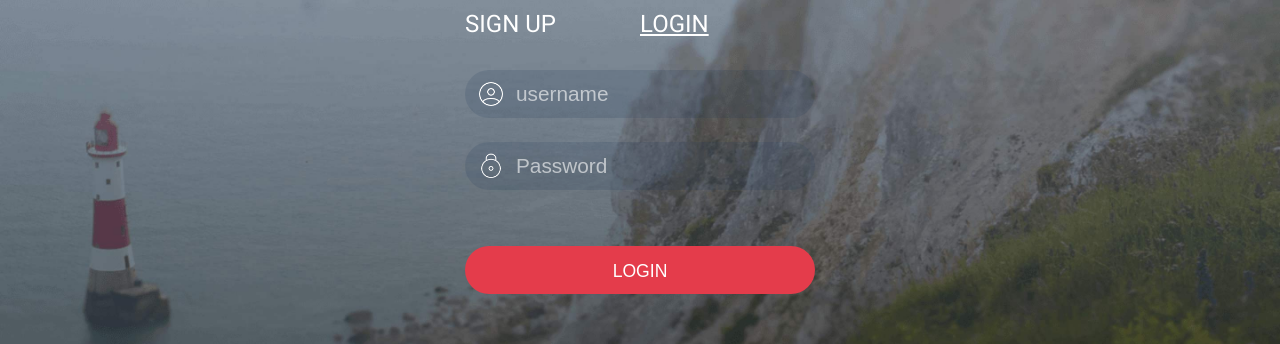
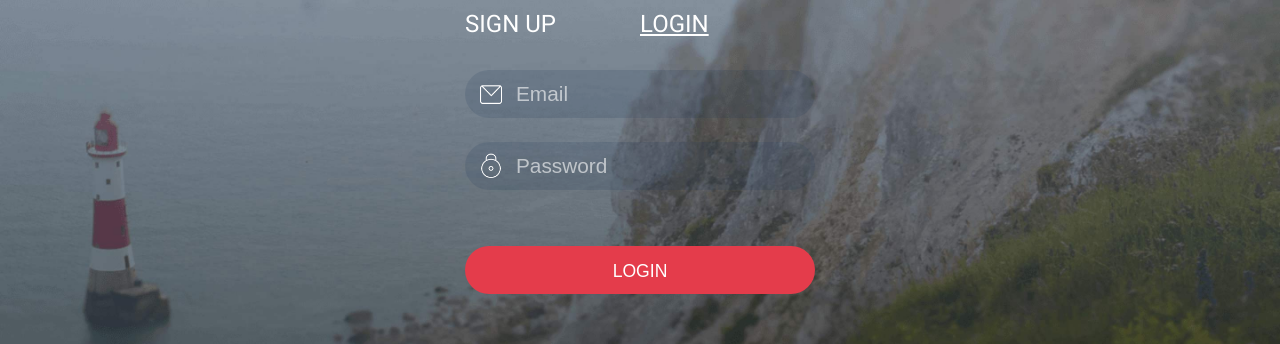
Before and after one commit to kurtpetrek/reactor-ap-test, a React (Create React App) app: page /login in a window 1280 px wide. Shown: the part 272-616 px from the top of the page. Built offline with nearby package versions, Linux system fonts and the light colour scheme; the HTML template or start-up script is replaced by a standard one.

Commit message:
Creates basic login logic.

```diff
--- a/src/components/Login.js
+++ b/src/components/Login.js
@@ -1,17 +1,70 @@
 import React, { Component } from "react";
 import styled from "styled-components";
+import axios from "axios";
 
 import EntryInput from "./EntryInput";
 import EntryButton from "./EntryButton";
 
+const ErrorText = styled.p`
+  color: white;
+`;
+
 export default class Login extends Component {
+  constructor(props) {
+    super(props);
+    this.state = {
+      loggedIn: false,
+      error: "",
+      token: ""
+    };
+  }
+
+  handleLogin = e => {
+    e.preventDefault();
+    const formData = new FormData();
+    const form = e.target;
+    for (var i = 0; i < form.elements.length; i++) {
+      let el = form.elements[i];
+      if (el.name && el.value) {
+        formData.append(el.name, el.value);
+      }
+    }
+
+    axios({
+      method: "post",
+      url: "http://dev3.apppartner.com/Reactors/scripts/user-login.php",
+      data: formData
+    })
+      .then(res => {
+        this.setState(prevState => {
+          prevState.loggedIn = true;
+          prevState.error = "";
+          return prevState;
+        });
+        console.log(res);
+      })
+      .catch(error => {
+        console.log(error.response);
+        error = error.response;
+        this.setState(prevState => {
+          prevState.error = error.data.message;
+          return prevState;
+        });
+      });
+  };
+
   render() {
-    return (
-      <form>
-        <EntryInput type="text" name="username" placeholder="username" image="./images/ic-username.png" />
-        <EntryInput type="password" name="password" placeholder="Password" image="./images/ic-password.png" />
-        <EntryButton>Login</EntryButton>
-      </form>
-    );
+    if (!this.state.loggedIn) {
+      return (
+        <form onSubmit={this.handleLogin}>
+          <ErrorText>{this.state.error}</ErrorText>
+          <EntryInput required type="email" name="email" placeholder="Email" image="./images/ic-email.png" />
+          <EntryInput required type="password" name="password" placeholder="Password" image="./images/ic-password.png" />
+          <EntryButton type="submit">Login</EntryButton>
+        </form>
+      );
+    } else {
+      return <ErrorText>You Logged in!</ErrorText>;
+    }
   }
 }
```
